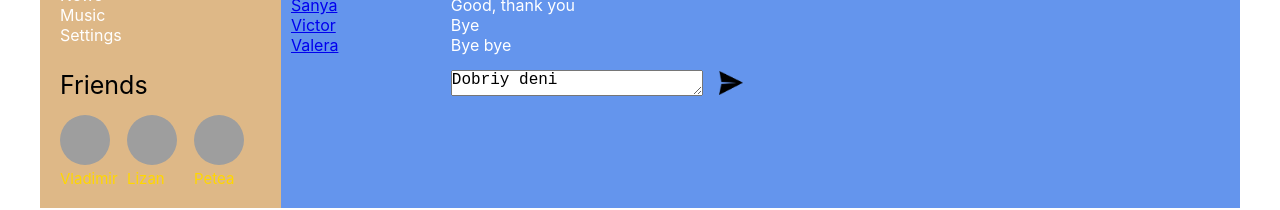
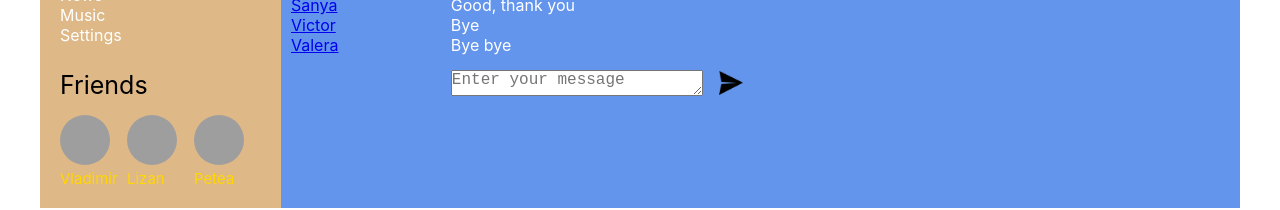
Before and after one commit to senker/reactjs_projects_test, a React (Create React App) app in the folder react-kbazda-kak-prosto/projects/01-first-project/react-kabzda-1/: page /dialogs in a window 1280 px wide. Shown: the part 135-345 px from the top of the page. Built offline with nearby package versions, Linux system fonts and the light colour scheme; grey boxes are pictures that could not be loaded.

Commit message:
adding updates to dialogs page

```diff
--- a/react-kbazda-kak-prosto/projects/01-first-project/react-kabzda-1/src/App.js
+++ b/react-kbazda-kak-prosto/projects/01-first-project/react-kabzda-1/src/App.js
@@ -28,8 +28,9 @@ const App = (props) => {
             path="/dialogs/*"
             element={
               <Dialogs
-                msgState={props.state.messagesPage}
-                dispatch={props.dispatch}
+                //msgState={props.state.messagesPage}
+                //dispatch={props.dispatch}
+                store={props.store}
               />
             }
           />
--- a/react-kbazda-kak-prosto/projects/01-first-project/react-kabzda-1/src/components/Dialogs/Dialogs.jsx
+++ b/react-kbazda-kak-prosto/projects/01-first-project/react-kabzda-1/src/components/Dialogs/Dialogs.jsx
@@ -3,30 +3,31 @@ import s from "./Dialogs.module.css";
 import DialogItem from "./DialogItem/DialogItem";
 import Message from "./Message/Message";
 import icon from "../../assets/icons/sendMessage.png";
-import { onAddMessageActionCreator, onMessageChangeActionCreator } from "../../redux/state";
+import { addMessageCreator, onMessageChangeCreator } from "../../redux/state";
 
 /* const SelectedLink = () => {
   return (navData) => (navData.isActive ? s.active : s.dialogsItem);
 }; */
 
 const Dialogs = (props) => {
-  let dialogsElements = props.msgState.dialogs.map((d) => (
+  let state = props.store.getState().messagesPage;
+
+  let dialogsElements = state.dialogs.map((d) => (
     <DialogItem name={d.name} id={d.id} />
   ));
-  let messagesElements = props.msgState.messages.map((m) => (
+  let messagesElements = state.messages.map((m) => (
     <Message message={m.message} />
   ));
-
-  let newMessageElement = React.createRef();
+  let newMessageBody = state.newMessageText;
 
   let onAddMessage = () => {
-    props.dispatch(onAddMessageActionCreator());
+    props.store.dispatch(addMessageCreator());
   };
 
-  let onMessageChange = () => {
-    let text = newMessageElement.current.value;
-    const action = onMessageChangeActionCreator(text);
-    props.dispatch(action);
+  let onMessageChange = (e) => {
+    let text = e.target.value;
+    const action = onMessageChangeCreator(text);
+    props.store.dispatch(action);
   };
 
   return (
@@ -37,9 +38,9 @@ const Dialogs = (props) => {
         <div className={s.textAreaZone}>
           <textarea
             onChange={onMessageChange}
-            ref={newMessageElement}
             className={s.textArea}
-            value={props.msgState.newMessageText}
+            value={newMessageBody}
+            placeholder="Enter your message"
           ></textarea>
           <button
             className={s.textAreaButton}
--- a/react-kbazda-kak-prosto/projects/01-first-project/react-kabzda-1/src/components/Profile/MyPosts/MyPosts.jsx
+++ b/react-kbazda-kak-prosto/projects/01-first-project/react-kabzda-1/src/components/Profile/MyPosts/MyPosts.jsx
@@ -1,22 +1,20 @@
 import React from "react";
 import Post from "./Post/Post";
 import s from "./MyPosts.module.css";
-import { addPostActionCreator, onPostChangeActionCreator } from "../../../redux/state";
+import { addPostCreator, onPostChangeCreator } from "../../../redux/state";
 
 const MyPosts = (props) => {
   let postsElements = props.posts.map((p) => (
     <Post message={p.message} likesCount={p.likesCount} />
   ));
 
-  let newPostElement = React.createRef();
-
   let onAddPost = () => {
-    props.dispatch(addPostActionCreator());
+    props.dispatch(addPostCreator());
   };
 
-  let onPostChange = () => {
-    let text = newPostElement.current.value;
-    let action = onPostChangeActionCreator(text);
+  let onPostChange = (e) => {
+    let text = e.target.value;
+    let action = onPostChangeCreator(text);
     props.dispatch(action);
   };
 
@@ -25,11 +23,7 @@ const MyPosts = (props) => {
       <h3>My posts</h3>
       <div>
         <div>
-          <textarea
-            onChange={onPostChange}
-            ref={newPostElement}
-            value={props.newPostText}
-          />
+          <textarea onChange={onPostChange} value={props.newPostText} placeholder="Add your new post" />
         </div>
         <button className={s.buttonStyling} onClick={onAddPost}>
           Add post
--- a/react-kbazda-kak-prosto/projects/01-first-project/react-kabzda-1/src/index.js
+++ b/react-kbazda-kak-prosto/projects/01-first-project/react-kabzda-1/src/index.js
@@ -13,6 +13,7 @@ let rerenderEntireTree = (state) => {
         <App
           state={state}
           dispatch={store.dispatch.bind(store)}
+          store={store}
         />
       </BrowserRouter>
     </React.StrictMode>,
--- a/react-kbazda-kak-prosto/projects/01-first-project/react-kabzda-1/src/redux/state.js
+++ b/react-kbazda-kak-prosto/projects/01-first-project/react-kabzda-1/src/redux/state.js
@@ -18,7 +18,7 @@ let store = {
           likesCount: 25,
         },
       ],
-      newPostText: "it-kamasutra.com",
+      newPostText: "",
     },
     messagesPage: {
       dialogs: [
@@ -37,7 +37,7 @@ let store = {
         { id: 5, message: "Bye" },
         { id: 6, message: "Bye bye" },
       ],
-      newMessageText: "Dobriy deni",
+      newMessageText: "",
     },
     sidebarPage: {
       name: [
@@ -84,13 +84,13 @@ let store = {
   },
 };
 
-export const addPostActionCreator = () => ({ type: ADD_POST });
-export const onPostChangeActionCreator = (text) => ({
+export const addPostCreator = () => ({ type: ADD_POST });
+export const onPostChangeCreator = (text) => ({
   type: UPDATE_NEW_POST_TEXT,
   newText: text,
 });
-export const onAddMessageActionCreator = () => ({ type: ADD_MESSAGE });
-export const onMessageChangeActionCreator = (text) => ({
+export const addMessageCreator = () => ({ type: ADD_MESSAGE });
+export const onMessageChangeCreator = (text) => ({
   type: UPDATE_NEW_MESSAGE_TEXT,
   newMessage: text,
 });
```
